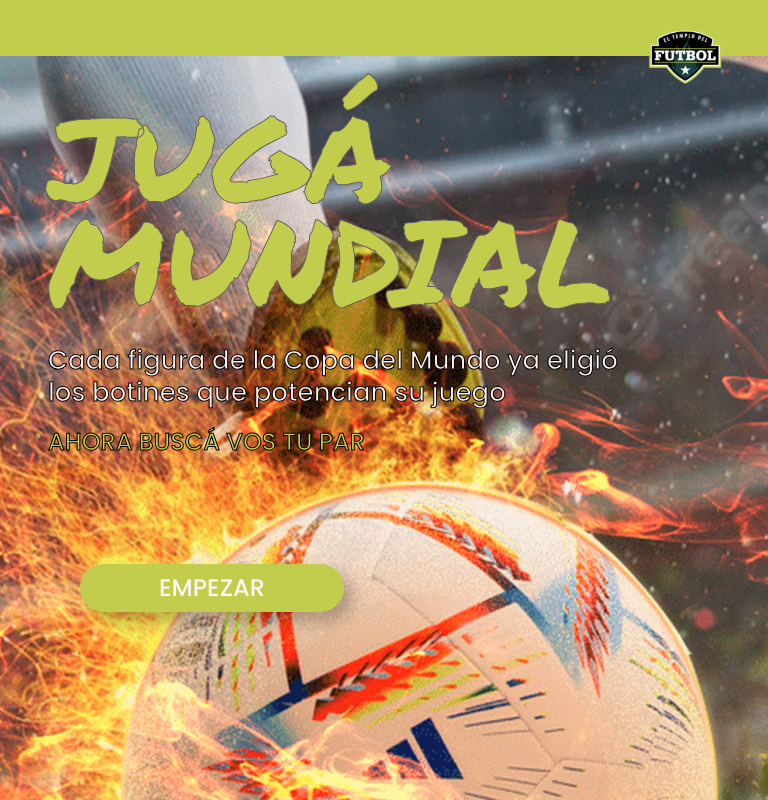
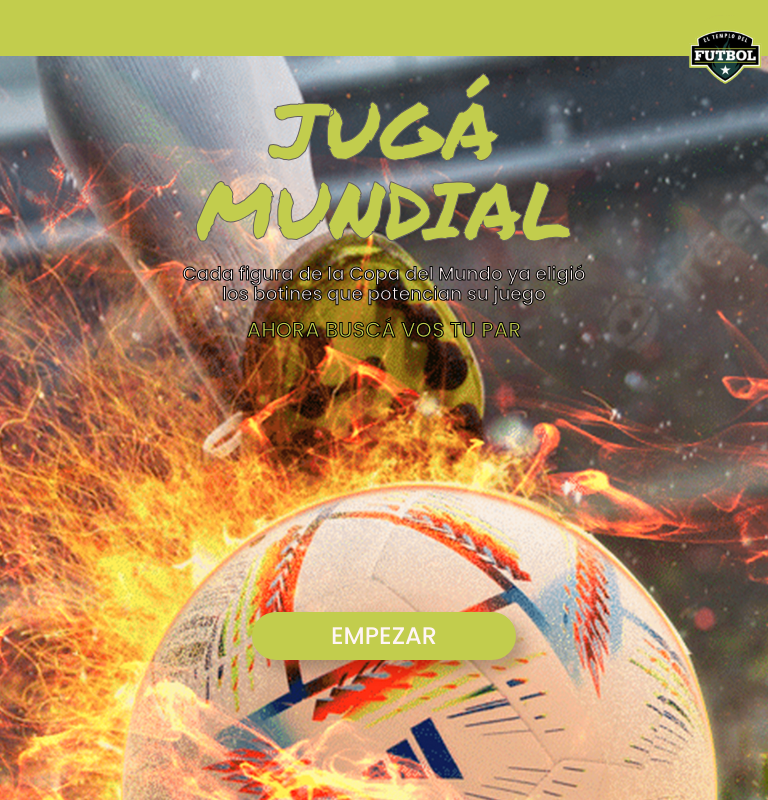
Before and after one commit to fedeteyssan/soccer, a React (Create React App) app: page / in a window 768 px wide. Built offline with nearby package versions, Linux system fonts and the light colour scheme.

Commit message:
Responsive cover

```diff
--- a/src/components/cover/Cover.scss
+++ b/src/components/cover/Cover.scss
@@ -16,7 +16,7 @@
     .contenedor-banner{
         width: 100%;
         height:3.5rem;
-        z-index: 1;
+        z-index: 10;
 
         @media only screen and (max-width:425px) {
             height:2.5rem;
@@ -24,12 +24,12 @@
 
         .banner{
             position: fixed;
-            z-index: 1;
             width: 100%;
+            z-index: 10;
             height:3.5rem ;
             background: #C2CD4D;
 
-            @media only screen and (max-width:425px) {
+            @media only screen and (max-width:525px) {
                 height:2.5rem;
             }
         }
@@ -37,22 +37,22 @@
 
         .logo{
             position: fixed;
-            $left:calc(100vw - 10rem);
+            $left:calc(100vw - 7.5rem);
             left: $left;
             z-index: 10;
             width: 100px;
 
-            @media only screen and (max-width:769px) {
+            @media only screen and (min-width:526px) and (max-width:769px) {
                 width: 75px;
                 top: 15px;
-                $left:calc(100vw - 7.5rem);
+                $left:calc(100vw - 5rem);
                 left: $left;
             }
 
-            @media only screen and (max-width:425px) {
+            @media only screen and (max-width:525px) {
                 width: 50px;
                 top: 12.5px;
-                $left:calc(100vw - 3.75rem);
+                $left:calc(100vw - 3.5rem);
                 left: $left;
             }
         }
@@ -61,6 +61,13 @@
     .cta{
         margin: 3rem 0 0 3rem;
 
+        /*Tablet*/
+         @media only screen and (min-width:426px) and (max-width:768px) {
+            margin: 2rem 0 0 0rem;
+            text-align: center;
+        }
+
+        /*Mobile*/
         @media only screen and (max-width:425px) {
             margin: 1.5rem 0 0 0rem;
             text-align: center;
@@ -76,6 +83,13 @@
             -webkit-text-stroke-color: #666161;
             -webkit-text-stroke-width: 1px;
 
+            /*Tablet*/
+            @media only screen and (min-width:426px) and (max-width:768px) {
+                font-size: 5rem;
+                line-height: 5rem;
+            }
+
+            /*Mobile*/
             @media only screen and (max-width:425px) {
                 font-size: 3.75rem;
                 line-height: 3.25rem;
@@ -91,6 +105,14 @@
             -webkit-text-stroke-color: black;
             -webkit-text-stroke-width: 1px;
 
+            /*Tablet*/
+            @media only screen and (min-width:426px) and (max-width:768px) {
+                font-size: 1.15rem;
+                line-height: 1.25rem;
+                margin: 1rem 0 0.5rem 0;
+            }
+
+            /*Mobile*/
             @media only screen and (max-width:425px) {
                 font-size: 1rem;
                 line-height: 1.25rem;
@@ -107,6 +129,12 @@
             -webkit-text-stroke-color: black;
             -webkit-text-stroke-width: 1px;
 
+            /*Tablet*/
+            @media only screen and (min-width:426px) and (max-width:768px) {
+                font-size: 1.3rem;
+            }
+
+            /*Mobile*/
             @media only screen and (max-width:425px) {
                 font-size: 1.25rem;
             }
@@ -133,10 +161,16 @@
             top:6rem;
             left: 2rem;
 
+            /*Tablet*/
+            @media only screen and (min-width:426px) and (max-width:768px) {
+                left: 0;
+                top:16rem;
+            }
+
+            /*Mobile*/
             @media only screen and (max-width:425px) {
                 left: 0;
                 top:16rem;
-
             }
         }
     }
--- a/src/components/home/Home.scss
+++ b/src/components/home/Home.scss
@@ -32,7 +32,7 @@
                 height:3.5rem ;
                 background: #C2CD4D;
 
-                @media only screen and (max-width:425px) {
+                @media only screen and (max-width:525px) {
                     height:2.5rem;
                 }
             }
```
